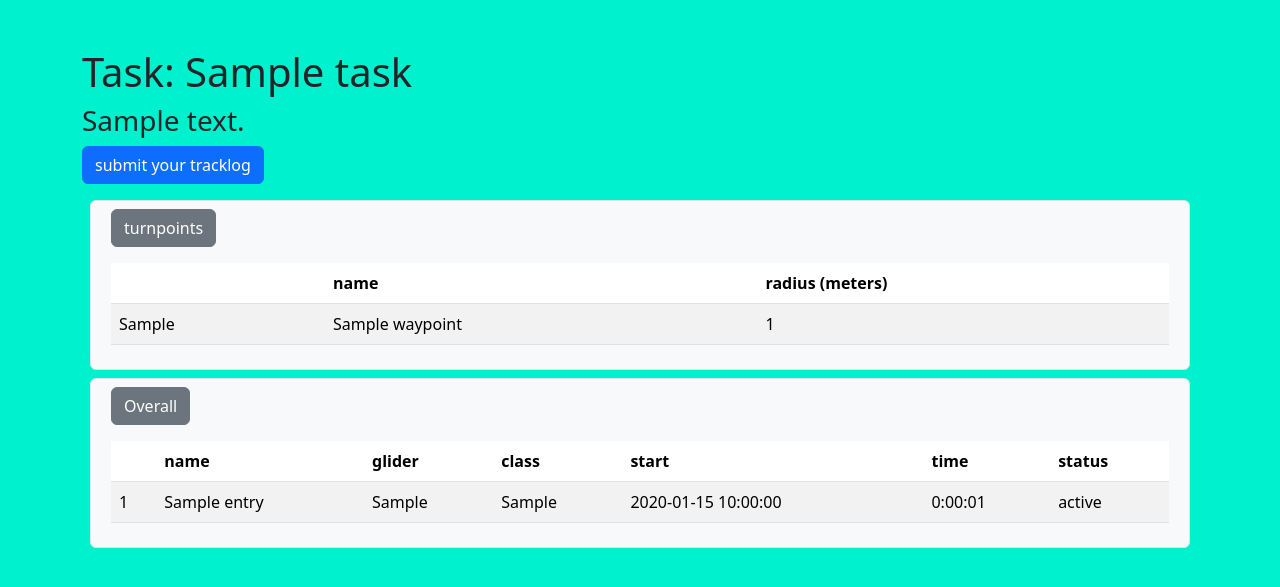
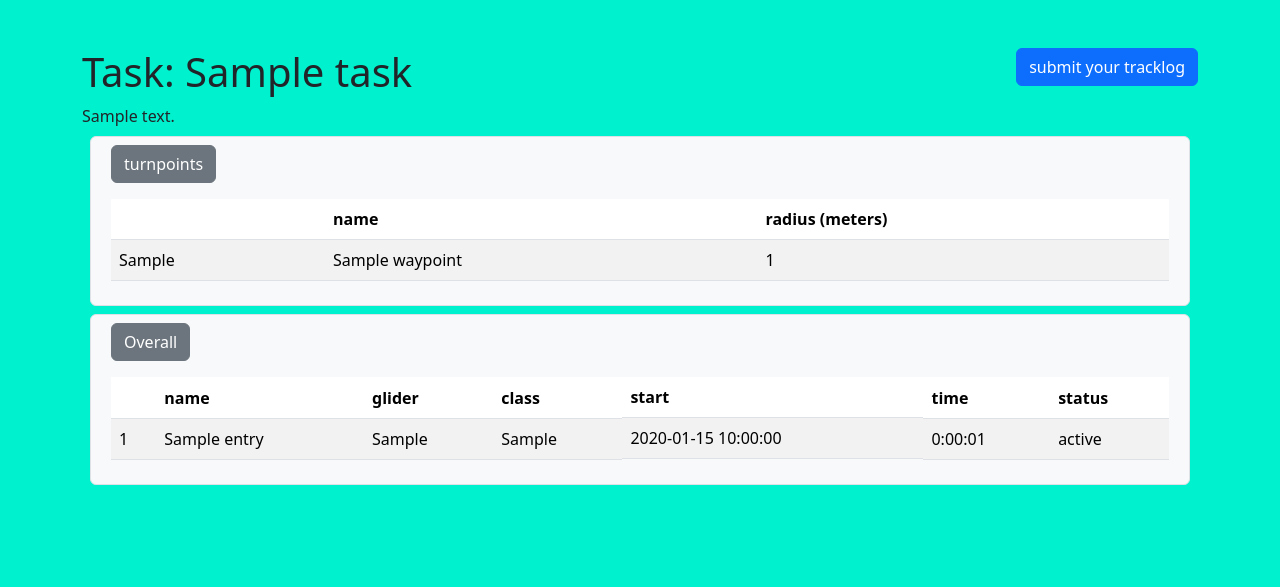
Before and after one commit to gerstle/sand-track, a Flask app: page /tasks/1 in a window 1280 px wide. Shown: the part 56-643 px from the top of the page. Run offline with Flask 3, Linux system fonts and the light colour scheme; tables that the repository leaves empty hold one stand-in row (values such as "Sample post"); some libraries are stand-ins or nearby versions.

Commit message:
reformatting the task detail page a bit

```diff
--- a/src/setup.py
+++ b/src/setup.py
@@ -190,16 +190,19 @@ def _tasks() -> List[Task]:
     return [
         Task(
             name="jan 2025",
+            description="an old task that shouldn't show up",
             start=datetime.strptime("2025-01-01 00:00:00-0700", format),
             end=datetime.strptime("2025-02-01 00:00:00-0700", format),
         ),
         Task(
             name="apr 2025",
+            description="first task of the season! Run out to Lake Court, hit the bunkers, and home.",
             start=datetime.strptime("2025-04-01 00:00:00-0700", format),
             end=datetime.strptime("2025-05-01 00:00:00-0700", format),
         ),
         Task(
             name="may 2025",
+            description="a classic may route",
             start=datetime.strptime("2025-05-01 00:00:00-0700", format),
             end=datetime.strptime("2025-06-01 00:00:00-0700", format),
         ),
--- a/src/templates/tasks/detail.html
+++ b/src/templates/tasks/detail.html
@@ -44,22 +44,28 @@
         </div>
     {% endif %}
 
-    <div class="clearfix">
-        <div class="float-start">
-            <h1>Task: {{ task.name }}</h1>
+    <div class="row">
+        <div class="col">
+            <div class="clearfix">
+                <div class="float-start">
+                    <h1>Task: {{ task.name }}</h1>
+                </div>
+            </div>
+        </div>
+        <div class="col">
+            <p class="text-end">
+                <button type="button" class="btn btn-primary" data-bs-toggle="modal"
+                        data-bs-target="#submitTracklogModal">
+                    submit your tracklog
+                </button>
+            </p>
         </div>
     </div>
     <div class="clearfix">
         <div class="float-start">
-            <h3>{{ task.description or "" }}</h3>
+            {{ task.description or "" }}
         </div>
     </div>
-
-    <p class="text-start">
-        <button type="button" class="btn btn-primary" data-bs-toggle="modal" data-bs-target="#submitTracklogModal">
-            submit your tracklog
-        </button>
-    </p>
 
     <div class="row rounded border bg-light p-2 m-2">
         <div class="col">
@@ -151,7 +157,8 @@
     <div class="modal" tabindex="-1" id="submitTracklogModal">
         <div class="modal-dialog">
             <div class="modal-content">
-                <form class="needs-validation" method=post enctype=multipart/form-data action="{{ url_for('tasks.submit_tracklog', task_id=task.id) }}" novalidate>
+                <form class="needs-validation" method=post enctype=multipart/form-data
+                      action="{{ url_for('tasks.submit_tracklog', task_id=task.id) }}" novalidate>
                     <div class="modal-header">
                         <h5 class="modal-title">Submit Tracklog</h5>
                         <button type="button" class="btn-close" data-bs-dismiss="modal" aria-label="Close"></button>
```
